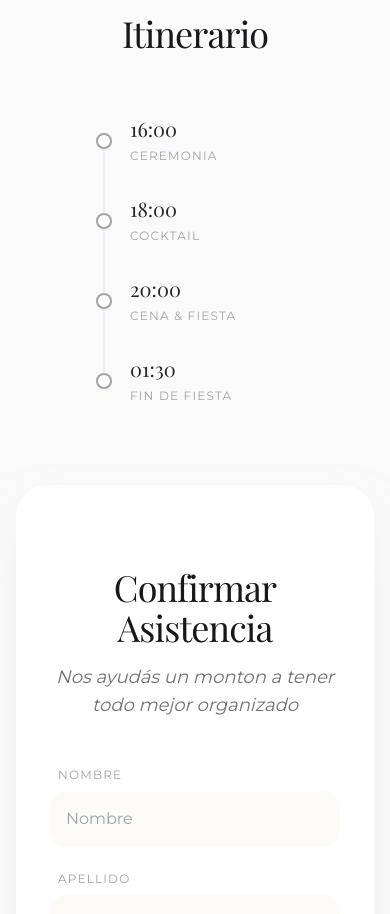
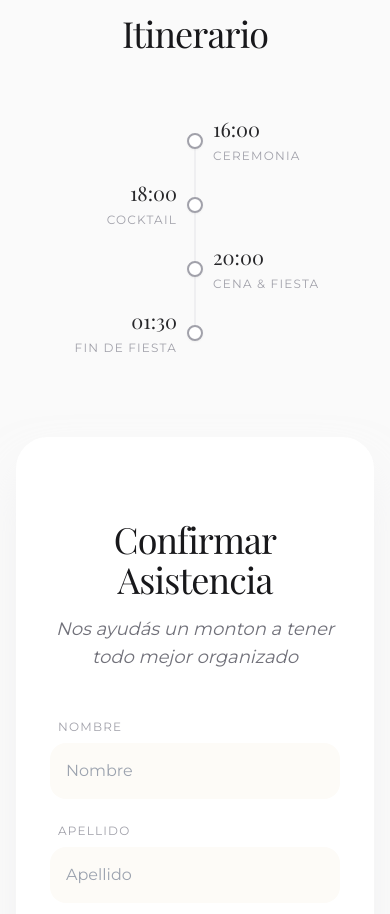
Before and after one commit to NahuelFedericoB/save-the-date, a Svelte app: page / in a window 390 px wide. Shown: the part 5400-6314 px from the top of the page. Built offline with nearby package versions, Linux system fonts and the light colour scheme; a web font is replaced by a local one.

Commit message:
fix schedule

```diff
--- a/src/components/AgendaInfo.svelte
+++ b/src/components/AgendaInfo.svelte
@@ -27,7 +27,11 @@
             <span class="title-text">{evento.titulo}</span>
           </div>
           <div class="timeline-dot">
-            <div class="mobile-label">
+            <div
+              class="mobile-label"
+              class:mobile-right={i % 2 === 0}
+              class:mobile-left={i % 2 !== 0}
+            >
               <span class="mobile-time">{evento.hora}</span>
               <span class="mobile-title">{evento.titulo}</span>
             </div>
@@ -72,7 +76,7 @@
   }
   .timeline-line {
     @apply absolute
-    left-16
+    left-1/2
     md:left-0
     md:top-1/2
     w-[1px]
@@ -92,20 +96,16 @@
     flex-col
     md:flex-row
     justify-between
-    items-start
-    md:items-center
-    gap-16
+    items-center
+    gap-12
     md:gap-0;
   }
   .event-item {
     @apply flex
     flex-col
-    items-start
-    md:items-center
+    items-center
     w-full
-    md:w-1/4
-    pl-16
-    md:pl-0;
+    md:w-1/4;
   }
   .desktop-label {
     @apply hidden
@@ -143,18 +143,22 @@
     border-2
     border-zinc-400
     shadow-sm
-    relative
-    -translate-x-1/2
-    md:translate-x-0;
+    relative;
   }
   .mobile-label {
     @apply md:hidden
     absolute
-    left-8
     top-1/2
     -translate-y-1/2
-    w-64
+    w-36;
+  }
+  .mobile-right {
+    @apply left-6
     text-left;
+  }
+  .mobile-left {
+    @apply right-6
+    text-right;
   }
   .mobile-time {
     @apply font-serif
```
